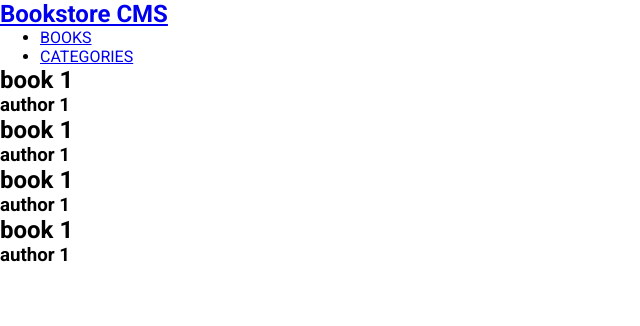
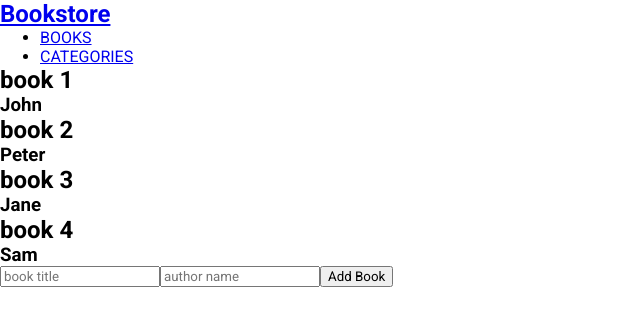
Before and after one commit to 187jjay187/Book-store, a React (Create React App) app: page / in a window 1280 px wide. Shown: the top 326 px of the page, without its empty margins (0-640 px from the left). Built offline with nearby package versions, Linux system fonts and the light colour scheme.

Commit message:
Import AddBook input form to booklist.js file

```diff
--- a/src/components/BookList.js
+++ b/src/components/BookList.js
@@ -1,15 +1,17 @@
 import NavBar from './NavBar';
 import Book from './Book';
+import AddBook from './AddBook';
 
 const BookList = () => (
   <div>
     <NavBar />
     <div>
-      <Book title="book 1" author="author 1" />
-      <Book title="book 1" author="author 1" />
-      <Book title="book 1" author="author 1" />
-      <Book title="book 1" author="author 1" />
+      <Book title="book 1" author="John" />
+      <Book title="book 2" author="Peter" />
+      <Book title="book 3" author="Jane" />
+      <Book title="book 4" author="Sam " />
     </div>
+    <AddBook />
   </div>
 );
 
--- a/src/components/NavBar.js
+++ b/src/components/NavBar.js
@@ -2,7 +2,7 @@ import { Link } from 'react-router-dom';
 
 const NavBar = () => (
   <nav>
-    <h1><Link to="/">Bookstore CMS</Link></h1>
+    <h1><Link to="/">Bookstore</Link></h1>
 
     <ul>
       <li><Link to="/">BOOKS</Link></li>
```
